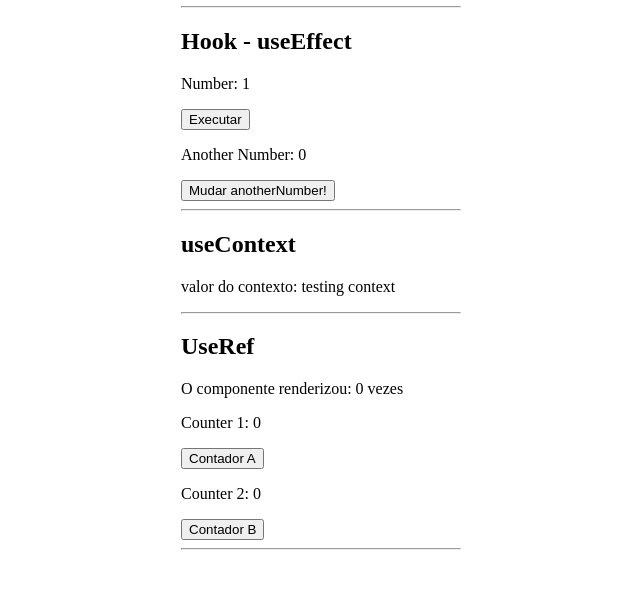
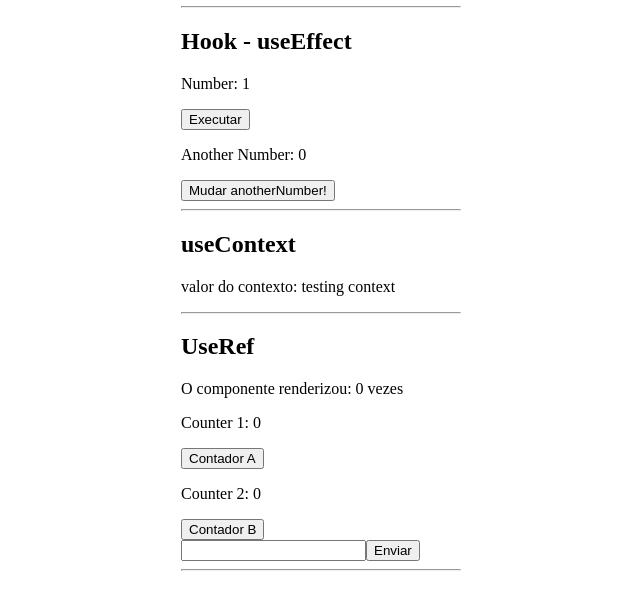
Before and after one commit to devpabloh/React_Matteus_Battisti_2_parte, a React (Create React App) app in the folder 10_HOOKS/reacthooks/: page / in a window 1280 px wide. Shown: the part 1156-1765 px from the top of the page, without its empty margins (319-959 px from the left). Built offline with nearby package versions, Linux system fonts and the light colour scheme.

Commit message:
Update HookuseRef.js

```diff
--- a/10_HOOKS/reacthooks/src/components/HookuseRef.js
+++ b/10_HOOKS/reacthooks/src/components/HookuseRef.js
@@ -10,17 +10,25 @@ const HookuseRef = () => {
         numberRef.current = numberRef.current + 1;
     });
 
-
+    // 2 - useRef e DOM
+    const inputRef = useRef()
+    const [text, setText] = useState("")
 
 
   return (
     <div>
         <h2>UseRef</h2>
+        {/* 1 - useRef */}
         <p>O componente renderizou: {numberRef.current} vezes</p>
         <p>Counter 1: {counter}</p>
         <button onClick={()=> setCounter(counter + 1)}>Contador A</button>
         <p>Counter 2: {counterB}</p>
         <button onClick={()=> setCounterB(counterB +1 )}>Contador B</button>
+        {/* 2 - useRef e DOM */}
+        <form>
+            <input type="text" ref={inputRef} />
+            <input type="submit" value="Enviar" />
+        </form>
         <hr />
     </div>
   )
```
